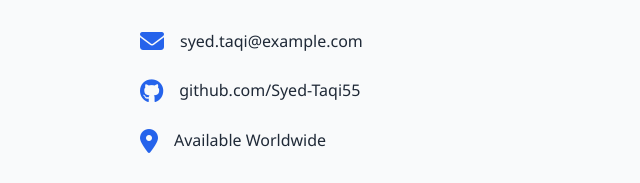
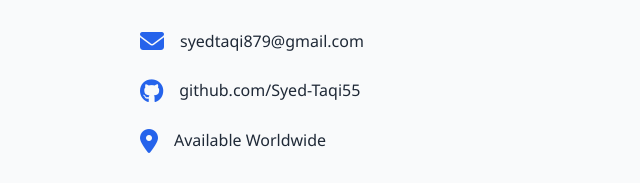
Before and after one commit to Syed-Taqi55/Syed-Taqi55.github.io, a plain HTML site: page index.html in a window 1280 px wide. Shown: the part 3618-3801 px from the top of the page, 0-640 px from the left. Drawn offline with Linux system fonts and the light colour scheme.

Commit message:
Update contact email address

```diff
--- a/index.html
+++ b/index.html
@@ -46,7 +46,7 @@
                     <div class="social-links">
                         <a href="https://github.com/Syed-Taqi55" target="_blank"><i class="fab fa-github"></i></a>
                         <a href="https://www.linkedin.com/in/syed-taqi" target="_blank"><i class="fab fa-linkedin"></i></a>
-                        <a href="mailto:syed.taqi@example.com"><i class="fas fa-envelope"></i></a>
+                        <a href="mailto:syedtaqi879@gmail.com"><i class="fas fa-envelope"></i></a>
                     </div>
                 </div>
             </div>
@@ -178,7 +178,7 @@
                     <div class="contact-details">
                         <div class="contact-item">
                             <i class="fas fa-envelope"></i>
-                            <span>syed.taqi@example.com</span>
+                            <span>syedtaqi879@gmail.com</span>
                         </div>
                         <div class="contact-item">
                             <i class="fab fa-github"></i>
```
Also changed, not shown: 1 other file.
